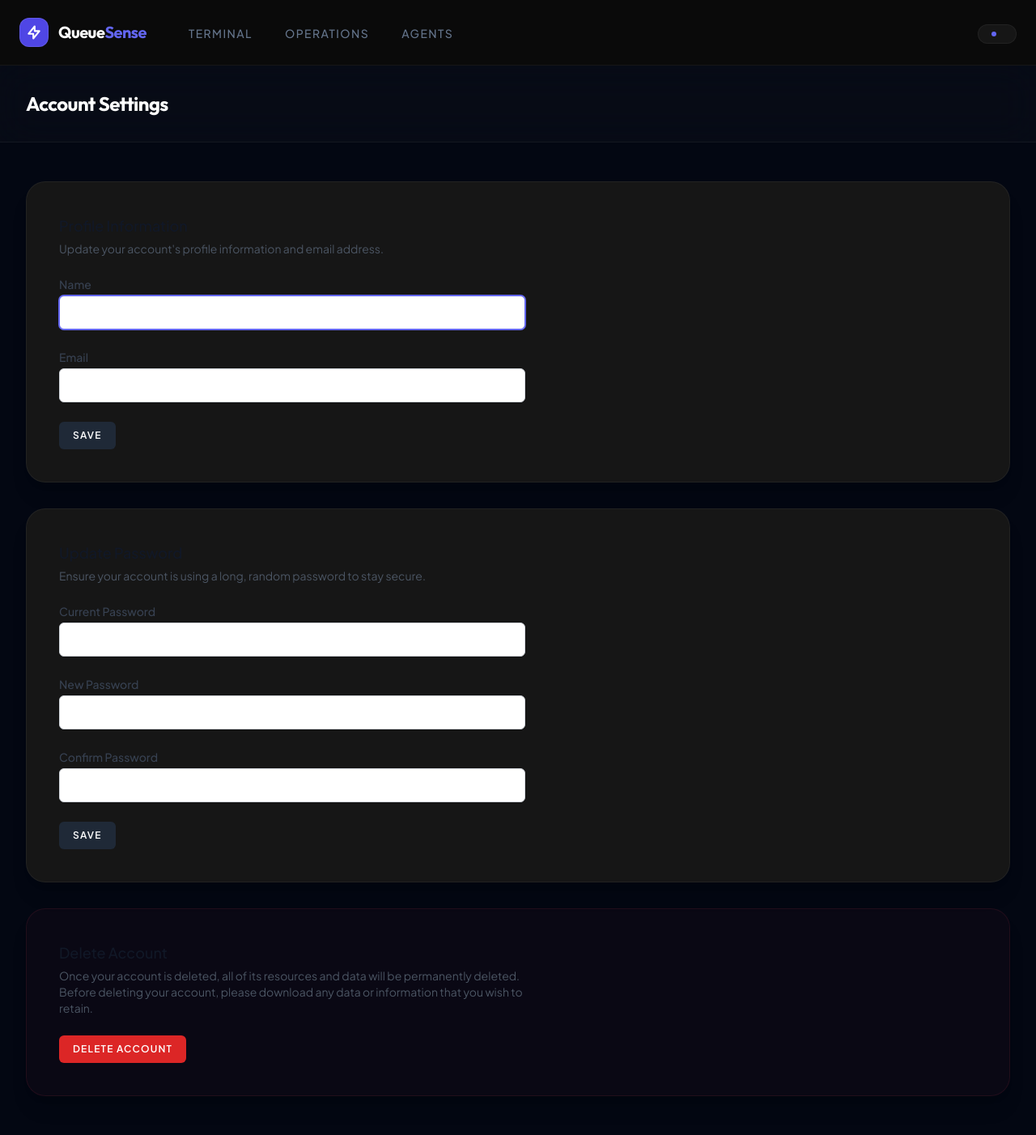
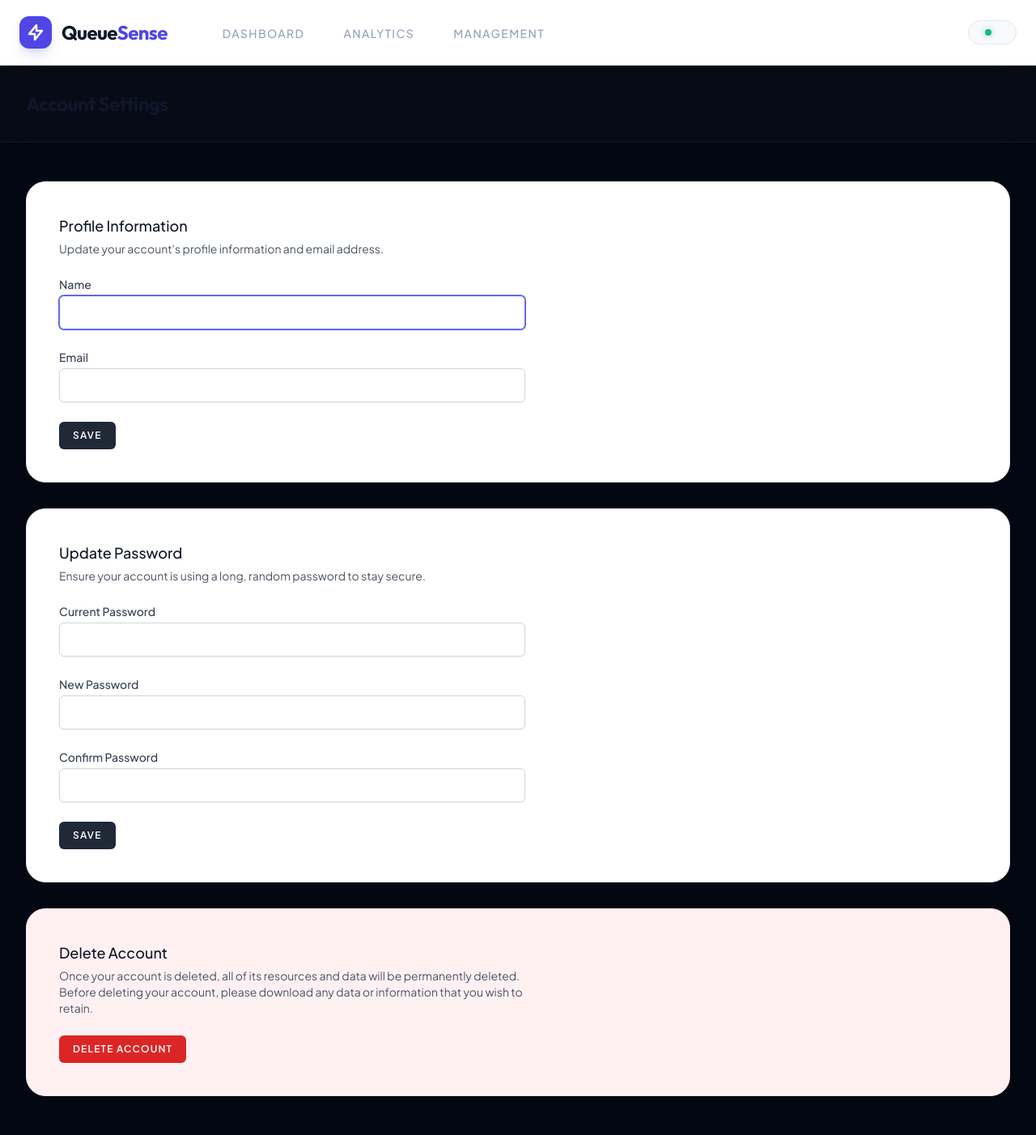
Before and after one commit to HalimaSabri/QueueSense, a Laravel app: page /profile in a window 1280 px wide. Shown: the whole page at 81% size. Run offline with Laravel 12, Linux system fonts and the light colour scheme; a user stored in the database is signed in; data comes from the database, SQL or seed files in the repository; style sheets or scripts are compiled from the project's sources; some libraries are stand-ins or nearby versions.

Commit message:
changing the design

```diff
--- a/resources/views/dashboard.blade.php
+++ b/resources/views/dashboard.blade.php
@@ -1,15 +1,15 @@
 <x-app-layout>
     <x-slot name="header">
-        <h2 class="font-bold text-2xl text-white leading-tight font-['Outfit'] tracking-tight">
+        <h2 class="font-bold text-2xl text-slate-900 leading-tight font-['Outfit'] tracking-tight">
             {{ __('Dashboard') }}
         </h2>
     </x-slot>
 
     <div class="py-12">
         <div class="max-w-7xl mx-auto sm:px-6 lg:px-8">
-            <div class="bg-[#161616] border border-white/5 overflow-hidden shadow-xl rounded-3xl">
+            <div class="bg-white border border-slate-200 overflow-hidden shadow-sm rounded-3xl">
                 <div class="p-10 text-slate-500 font-medium">
-                    {{ __("Access granted. Terminal ready.") }}
+                    {{ __("Welcome to your command center. Everything is ready.") }}
                 </div>
             </div>
         </div>
--- a/resources/views/livewire/layout/navigation.blade.php
+++ b/resources/views/livewire/layout/navigation.blade.php
@@ -16,7 +16,7 @@
     }
 }; ?>
 
-<nav x-data="{ open: false }" class="bg-[#0a0a0a] border-b border-white/5 sticky top-0 z-50">
+<nav x-data="{ open: false }" class="bg-white border-b border-slate-200 sticky top-0 z-50 shadow-sm">
     <!-- Primary Navigation Menu -->
     <div class="max-w-7xl mx-auto px-6">
         <div class="flex justify-between h-20">
@@ -24,25 +24,25 @@
                 <!-- Logo -->
                 <div class="shrink-0 flex items-center">
                     <a href="{{ route('dashboard') }}" wire:navigate class="flex items-center group">
-                        <div class="w-9 h-9 bg-indigo-600 rounded-xl flex items-center justify-center border border-white/10 group-hover:bg-indigo-500 transition-colors">
-                            <svg class="w-5 h-5 text-white" fill="none" stroke="currentColor" viewBox="0 0 24 24"><path stroke-linecap="round" stroke-linejoin="round" stroke-width="2.5" d="M13 10V3L4 14h7v7l9-11h-7z"></path></svg>
+                        <div class="w-10 h-10 bg-indigo-600 rounded-xl flex items-center justify-center shadow-lg shadow-indigo-500/20 group-hover:bg-indigo-500 transition-colors">
+                            <svg class="w-6 h-6 text-white" fill="none" stroke="currentColor" viewBox="0 0 24 24"><path stroke-linecap="round" stroke-linejoin="round" stroke-width="2.5" d="M13 10V3L4 14h7v7l9-11h-7z"></path></svg>
                         </div>
-                        <span class="ms-3 text-xl font-bold tracking-tight text-white font-['Outfit']">Queue<span class="text-indigo-500">Sense</span></span>
+                        <span class="ms-3 text-2xl font-bold tracking-tight text-slate-900 font-['Outfit']">Queue<span class="text-indigo-600">Sense</span></span>
                     </a>
                 </div>
 
                 <!-- Navigation Links -->
-                <div class="hidden space-x-8 sm:-my-px sm:ms-12 sm:flex h-full">
-                    <x-nav-link :href="route('dashboard')" :active="request()->routeIs('dashboard')" wire:navigate class="text-[10px] font-bold uppercase tracking-widest text-slate-500 hover:text-white transition-colors border-b-2 border-transparent">
-                        {{ __('Terminal') }}
+                <div class="hidden space-x-10 sm:-my-px sm:ms-16 sm:flex h-full">
+                    <x-nav-link :href="route('dashboard')" :active="request()->routeIs('dashboard')" wire:navigate class="text-[11px] font-bold uppercase tracking-widest text-slate-400 hover:text-slate-900 transition-colors border-b-2 border-transparent">
+                        {{ __('Dashboard') }}
                     </x-nav-link>
 
                     @if(auth()->user()->role === 'admin')
-                        <x-nav-link href="#" class="text-[10px] font-bold uppercase tracking-widest text-slate-500 hover:text-white transition-colors">
-                            {{ __('Operations') }}
+                        <x-nav-link href="#" class="text-[11px] font-bold uppercase tracking-widest text-slate-400 hover:text-slate-900 transition-colors">
+                            {{ __('Analytics') }}
                         </x-nav-link>
-                        <x-nav-link href="#" class="text-[10px] font-bold uppercase tracking-widest text-slate-500 hover:text-white transition-colors">
-                            {{ __('Agents') }}
+                        <x-nav-link href="#" class="text-[11px] font-bold uppercase tracking-widest text-slate-400 hover:text-slate-900 transition-colors">
+                            {{ __('Management') }}
                         </x-nav-link>
                     @endif
                 </div>
@@ -51,29 +51,29 @@
             <!-- Settings Dropdown -->
             <div class="hidden sm:flex sm:items-center sm:ms-6">
                 <div class="ms-3 relative">
-                    <x-dropdown align="right" width="48">
+                    <x-dropdown align="right" width="56">
                         <x-slot name="trigger">
-                            <button class="inline-flex items-center px-4 py-2 bg-[#161616] border border-white/5 text-[10px] font-bold uppercase tracking-widest rounded-full text-slate-400 hover:text-white hover:border-white/10 transition-all duration-300">
-                                <span class="h-1.5 w-1.5 rounded-full bg-indigo-500 mr-2"></span>
+                            <button class="inline-flex items-center px-5 py-2.5 bg-slate-50 border border-slate-200 text-[11px] font-bold uppercase tracking-widest rounded-full text-slate-600 hover:bg-indigo-50 hover:border-indigo-200 hover:text-indigo-600 transition-all duration-300">
+                                <span class="h-2 w-2 rounded-full bg-emerald-500 mr-2.5 shadow-[0_0_8px_rgba(16,185,129,0.5)]"></span>
                                 <div x-data="{{ json_encode(['name' => auth()->user()->name]) }}" x-text="name" x-on:profile-updated.window="name = $event.detail.name"></div>
                             </button>
                         </x-slot>
 
                         <x-slot name="content">
-                            <div class="bg-[#161616] border border-white/10 rounded-xl overflow-hidden shadow-2xl">
-                                <div class="px-5 py-3 border-b border-white/5">
-                                    <p class="text-[9px] font-bold uppercase tracking-widest text-slate-600 mb-1">Active User</p>
-                                    <p class="text-[11px] font-bold text-white truncate">{{ auth()->user()->email }}</p>
+                            <div class="bg-white border border-slate-200 rounded-2xl overflow-hidden shadow-2xl">
+                                <div class="px-6 py-4 border-b border-slate-100 bg-slate-50">
+                                    <p class="text-[10px] font-bold uppercase tracking-widest text-slate-400 mb-1">Authenticated as</p>
+                                    <p class="text-[12px] font-bold text-slate-900 truncate">{{ auth()->user()->email }}</p>
                                 </div>
 
-                                <x-dropdown-link :href="route('profile')" wire:navigate class="text-[11px] font-bold py-3 px-5 text-slate-400 hover:bg-white/5 hover:text-white">
-                                    {{ __('Settings') }}
+                                <x-dropdown-link :href="route('profile')" wire:navigate class="text-[12px] font-bold py-4 px-6 text-slate-600 hover:bg-slate-50 hover:text-indigo-600">
+                                    {{ __('Account Settings') }}
                                 </x-dropdown-link>
 
                                 <!-- Authentication -->
-                                <button wire:click="logout" class="w-full text-start border-t border-white/5">
-                                    <x-dropdown-link class="text-[11px] font-bold py-3 px-5 text-rose-500 hover:bg-rose-500/10 hover:text-rose-400">
-                                        {{ __('Logout') }}
+                                <button wire:click="logout" class="w-full text-start border-t border-slate-100">
+                                    <x-dropdown-link class="text-[12px] font-bold py-4 px-6 text-rose-600 hover:bg-rose-50 hover:text-rose-700">
+                                        {{ __('Sign Out') }}
                                     </x-dropdown-link>
                                 </button>
                             </div>
@@ -84,7 +84,7 @@
 
             <!-- Hamburger -->
             <div class="-me-2 flex items-center sm:hidden">
-                <button @click="open = ! open" class="inline-flex items-center justify-center p-2 rounded-xl text-slate-500 hover:text-white transition-all">
+                <button @click="open = ! open" class="inline-flex items-center justify-center p-3 rounded-xl text-slate-400 hover:text-slate-900 hover:bg-slate-100 transition-all">
                     <svg class="h-6 w-6" stroke="currentColor" fill="none" viewBox="0 0 24 24">
                         <path :class="{'hidden': open, 'inline-flex': ! open }" class="inline-flex" stroke-linecap="round" stroke-linejoin="round" stroke-width="2" d="M4 6h16M4 12h16M4 18h16" />
                         <path :class="{'hidden': ! open, 'inline-flex': open }" class="hidden" stroke-linecap="round" stroke-linejoin="round" stroke-width="2" d="M6 18L18 6M6 6l12 12" />
@@ -95,29 +95,29 @@
     </div>
 
     <!-- Responsive Navigation Menu -->
-    <div :class="{'block': open, 'hidden': ! open}" class="hidden sm:hidden bg-[#0a0a0a] border-t border-white/5 shadow-2xl">
-        <div class="pt-2 pb-3 space-y-1 px-4">
-            <x-responsive-nav-link :href="route('dashboard')" :active="request()->routeIs('dashboard')" wire:navigate class="rounded-xl text-slate-500 font-bold uppercase tracking-widest text-[10px] py-4">
-                {{ __('Terminal') }}
+    <div :class="{'block': open, 'hidden': ! open}" class="hidden sm:hidden bg-white border-t border-slate-200">
+        <div class="pt-4 pb-6 space-y-2 px-6">
+            <x-responsive-nav-link :href="route('dashboard')" :active="request()->routeIs('dashboard')" wire:navigate class="rounded-xl text-slate-600 font-bold uppercase tracking-widest text-[11px] py-4">
+                {{ __('Dashboard') }}
             </x-responsive-nav-link>
         </div>
 
         <!-- Responsive Settings Options -->
-        <div class="pt-4 pb-6 border-t border-white/5">
-            <div class="px-8 py-4 mb-2">
-                <div class="font-bold text-sm text-white" x-data="{{ json_encode(['name' => auth()->user()->name]) }}" x-text="name" x-on:profile-updated.window="name = $event.detail.name"></div>
-                <div class="font-bold text-[10px] text-slate-600 uppercase tracking-widest mt-1">{{ auth()->user()->email }}</div>
+        <div class="pt-6 pb-8 border-t border-slate-100 bg-slate-50">
+            <div class="px-8 py-4 mb-4">
+                <div class="font-bold text-base text-slate-900 font-['Outfit']" x-data="{{ json_encode(['name' => auth()->user()->name]) }}" x-text="name" x-on:profile-updated.window="name = $event.detail.name"></div>
+                <div class="font-bold text-[10px] text-slate-400 uppercase tracking-widest mt-1">{{ auth()->user()->email }}</div>
             </div>
 
             <div class="space-y-1 px-4">
-                <x-responsive-nav-link :href="route('profile')" wire:navigate class="rounded-xl text-slate-500 font-bold uppercase tracking-widest text-[10px] py-4">
-                    {{ __('Settings') }}
+                <x-responsive-nav-link :href="route('profile')" wire:navigate class="rounded-xl text-slate-600 font-bold uppercase tracking-widest text-[11px] py-4">
+                    {{ __('Account Settings') }}
                 </x-responsive-nav-link>
 
                 <!-- Authentication -->
                 <button wire:click="logout" class="w-full text-start">
-                    <x-responsive-nav-link class="rounded-xl text-rose-500 font-bold uppercase tracking-widest text-[10px] py-4">
-                        {{ __('Logout') }}
+                    <x-responsive-nav-link class="rounded-xl text-rose-600 font-bold uppercase tracking-widest text-[11px] py-4">
+                        {{ __('Sign Out') }}
                     </x-responsive-nav-link>
                 </button>
             </div>
--- a/resources/views/profile.blade.php
+++ b/resources/views/profile.blade.php
@@ -1,25 +1,25 @@
 <x-app-layout>
     <x-slot name="header">
-        <h2 class="font-bold text-2xl text-white leading-tight font-['Outfit'] tracking-tight">
+        <h2 class="font-bold text-2xl text-slate-900 leading-tight font-['Outfit'] tracking-tight">
             {{ __('Account Settings') }}
         </h2>
     </x-slot>
 
     <div class="py-12">
         <div class="max-w-7xl mx-auto sm:px-6 lg:px-8 space-y-8">
-            <div class="p-10 bg-[#161616] border border-white/5 shadow-xl rounded-3xl">
+            <div class="p-10 bg-white border border-slate-200 shadow-sm rounded-3xl">
                 <div class="max-w-xl">
                     <livewire:profile.update-profile-information-form />
                 </div>
             </div>
 
-            <div class="p-10 bg-[#161616] border border-white/5 shadow-xl rounded-3xl">
+            <div class="p-10 bg-white border border-slate-200 shadow-sm rounded-3xl">
                 <div class="max-w-xl">
                     <livewire:profile.update-password-form />
                 </div>
             </div>
 
-            <div class="p-10 bg-rose-500/[0.03] border border-rose-500/10 shadow-xl rounded-3xl">
+            <div class="p-10 bg-rose-50 border border-rose-100 shadow-sm rounded-3xl">
                 <div class="max-w-xl">
                     <livewire:profile.delete-user-form />
                 </div>
```
Also changed, not shown: resources/views/layouts/guest.blade.php (+6 -6 lines), resources/views/livewire/pages/auth/login.blade.php (+12 -12 lines).
